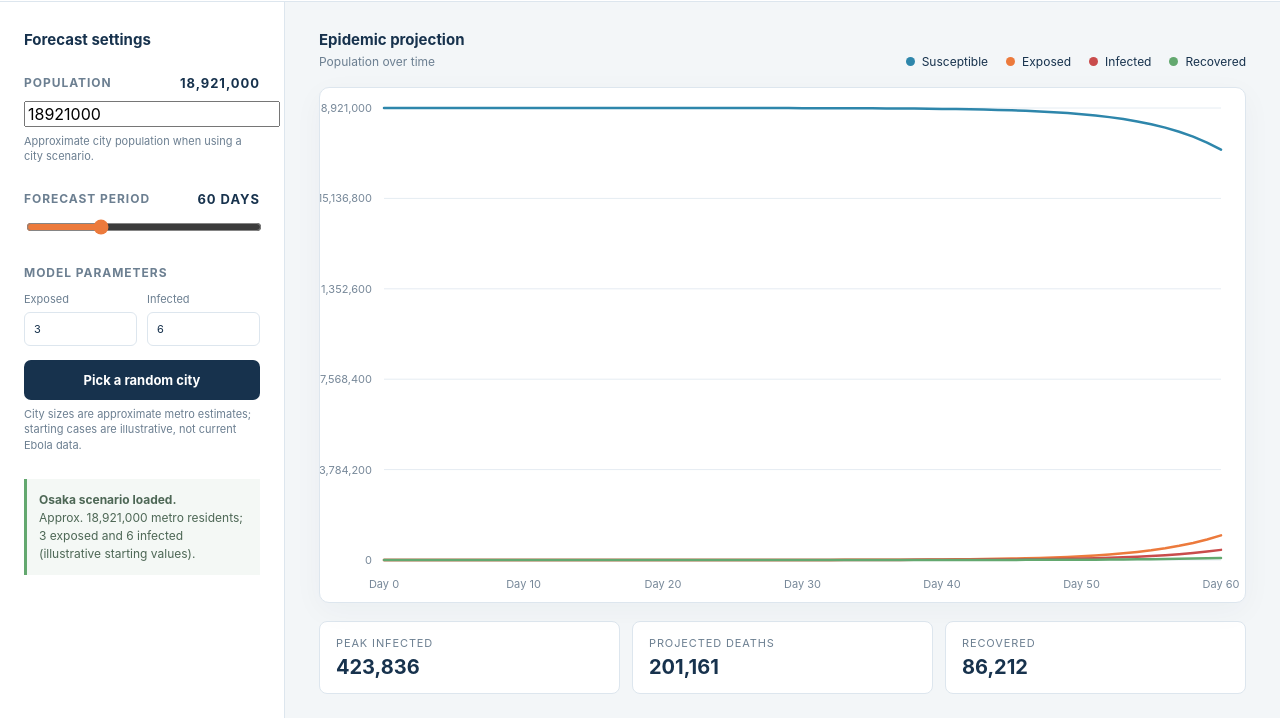
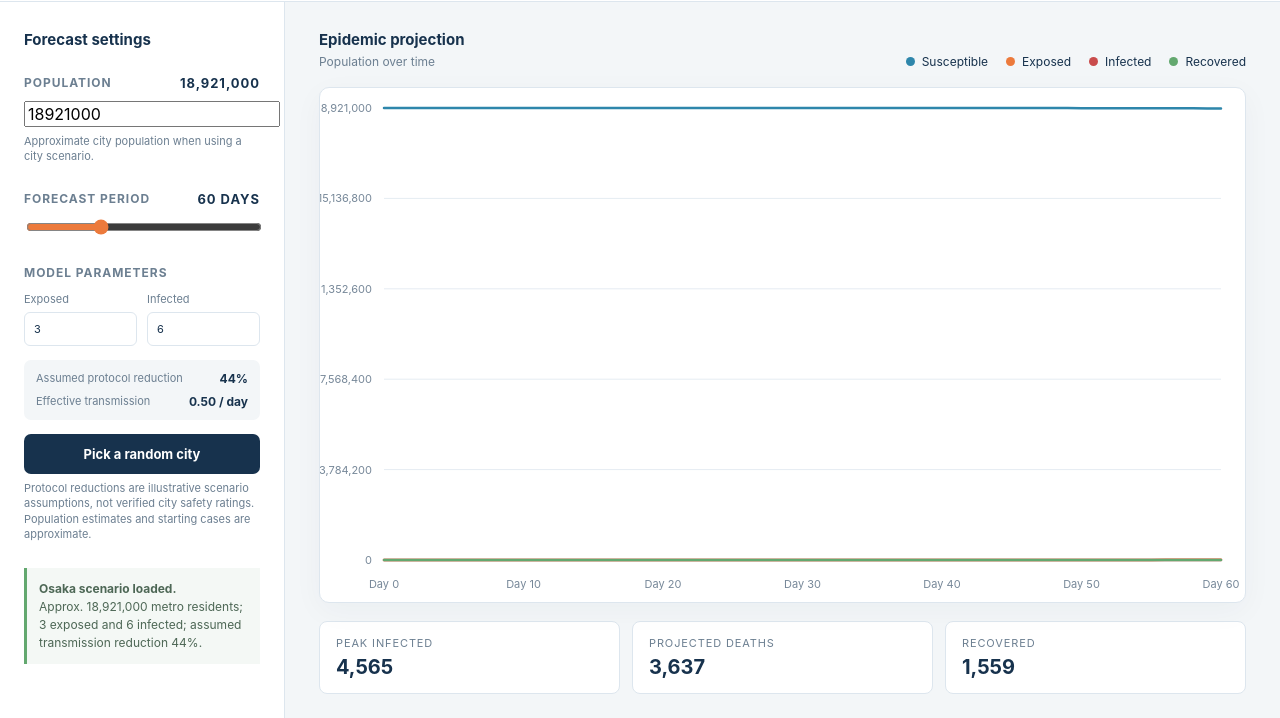
Before and after one commit to Girgle112/test, a plain HTML site: page index.html in a window 1280 px wide. Both pictures are taken after a click on the button "Pick a random city". Shown: the part 82-800 px from the top of the page. Drawn offline with Linux system fonts and the light colour scheme.

Commit message:
city realistic

```diff
--- a/app.js
+++ b/app.js
@@ -7,21 +7,23 @@ const baseModel = {
 
 const model = {
     ...baseModel,
+    baseTransmission: baseModel.transmission,
+    protocolReduction: 0,
     population: 515,
     exposed: 10,
     infected: 5
 };
 const cities = [
-    { name: "Tokyo", population: 37115000 },
-    { name: "Delhi", population: 34665000 },
-    { name: "Shanghai", population: 30482000 },
-    { name: "Dhaka", population: 24652000 },
-    { name: "Cairo", population: 23074000 },
-    { name: "São Paulo", population: 22990000 },
-    { name: "Mexico City", population: 22752000 },
-    { name: "Beijing", population: 22596000 },
-    { name: "Mumbai", population: 22089000 },
-    { name: "Osaka", population: 18921000 }
+    { name: "Tokyo", population: 37115000, protocolReduction: 0.42 },
+    { name: "Delhi", population: 34665000, protocolReduction: 0.24 },
+    { name: "Shanghai", population: 30482000, protocolReduction: 0.38 },
+    { name: "Dhaka", population: 24652000, protocolReduction: 0.20 },
+    { name: "Cairo", population: 23074000, protocolReduction: 0.26 },
+    { name: "São Paulo", population: 22990000, protocolReduction: 0.36 },
+    { name: "Mexico City", population: 22752000, protocolReduction: 0.33 },
+    { name: "Beijing", population: 22596000, protocolReduction: 0.40 },
+    { name: "Mumbai", population: 22089000, protocolReduction: 0.29 },
+    { name: "Osaka", population: 18921000, protocolReduction: 0.44 }
 ];
 const populationInput = document.querySelector("#population");
 const daysInput = document.querySelector("#days");
@@ -33,6 +35,8 @@ const status = document.querySelector("#modelStatus");
 const cityTitle = document.querySelector("#cityTitle");
 const brandSubtitle = document.querySelector("#brandSubtitle");
 const cityNotice = document.querySelector("#cityNotice");
+const protocolOutput = document.querySelector("#protocolOutput");
+const transmissionOutput = document.querySelector("#transmissionOutput");
 const chart = document.querySelector("#chart");
 const chartWrap = document.querySelector("#chartWrap");
 const tooltip = document.querySelector("#tooltip");
@@ -206,6 +210,8 @@ function update() {
     model.infected = Math.max(0, Math.floor(Number(infectedInput.value) || 0));
     populationOutput.value = formatNumber(populationInput.value);
     populationOutput.textContent = formatNumber(populationInput.value);
+    protocolOutput.textContent = `${Math.round(model.protocolReduction * 100)}%`;
+    transmissionOutput.textContent = `${model.transmission.toFixed(2)} / day`;
     daysOutput.value = `${daysInput.value} days`;
     daysOutput.textContent = `${daysInput.value} days`;
     drawChart(simulate());
@@ -261,6 +267,8 @@ function parseCMR7(arrayBuffer) {
         model.infected = Math.round(infected);
     }
     if (bk !== null) model.transmission = bk;
+    if (bk !== null) model.baseTransmission = bk;
+    model.transmission = model.baseTransmission * (1 - model.protocolReduction);
     if (zk !== null) model.exposedToInfected = zk;
     if (sk !== null) model.deathRate = sk;
     if (bwk !== null) model.recoveryRate = bwk;
@@ -292,6 +300,8 @@ function pickRandomCity() {
     model.population = city.population;
     model.exposed = exposed;
     model.infected = infected;
+    model.protocolReduction = city.protocolReduction;
+    model.transmission = model.baseTransmission * (1 - model.protocolReduction);
     cityTitle.textContent = city.name;
     brandSubtitle.textContent = "Ebola outbreak forecast scenario";
     cityNotice.textContent = `Selected city: ${city.name}`;
@@ -300,7 +310,8 @@ function pickRandomCity() {
     status.innerHTML =
         `<strong>${city.name} scenario loaded.</strong><br>` +
         `Approx. ${formatNumber(city.population)} metro residents; ` +
-        `${exposed} exposed and ${infected} infected (illustrative starting values).`;
+        `${exposed} exposed and ${infected} infected; assumed transmission reduction ` +
+        `${Math.round(city.protocolReduction * 100)}%.`;
     update();
 }
 
--- a/index.html
+++ b/index.html
@@ -50,8 +50,12 @@
                         <input id="infected" type="number" min="0" value="5">
                     </label>
                 </div>
+                <div class="protocol-values">
+                    <div><span>Assumed protocol reduction</span><strong id="protocolOutput">0%</strong></div>
+                    <div><span>Effective transmission</span><strong id="transmissionOutput">0.90 / day</strong></div>
+                </div>
                 <button class="random-city-button" id="randomCity" type="button" onclick="pickRandomCity()">Pick a random city</button>
-                <small class="field-note">City sizes are approximate metro estimates; starting cases are illustrative, not current Ebola data.</small>
+                <small class="field-note">Protocol reductions are illustrative scenario assumptions, not verified city safety ratings. Population estimates and starting cases are approximate.</small>
             </div>
 
             <div class="model-status" id="modelStatus">
--- a/styles.css
+++ b/styles.css
@@ -156,6 +156,32 @@ input[type="range"] {
     line-height: 1.4;
 }
 
+.protocol-values {
+    display: grid;
+    gap: 8px;
+    margin-top: 14px;
+    padding: 11px 12px;
+    border-radius: 7px;
+    background: #f3f6f8;
+    font-size: 11px;
+}
+
+.protocol-values div {
+    display: flex;
+    align-items: center;
+    justify-content: space-between;
+    gap: 10px;
+}
+
+.protocol-values span {
+    color: var(--muted);
+}
+
+.protocol-values strong {
+    color: var(--ink);
+    font-size: 12px;
+}
+
 .random-city-button {
     width: 100%;
     min-height: 40px;
```
